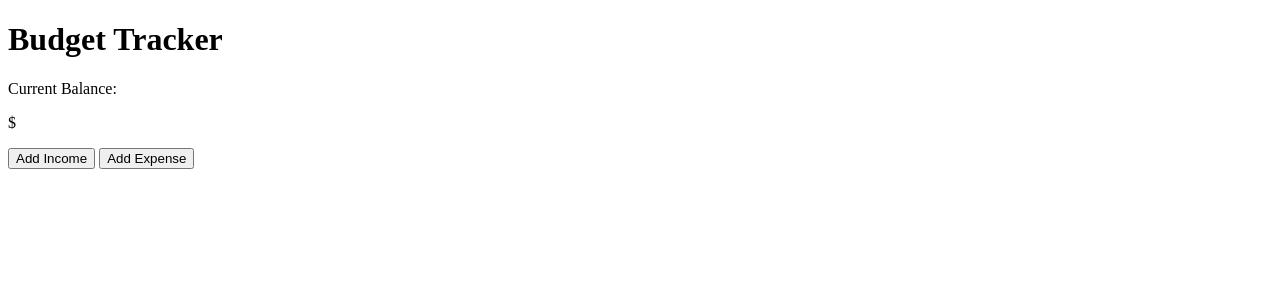
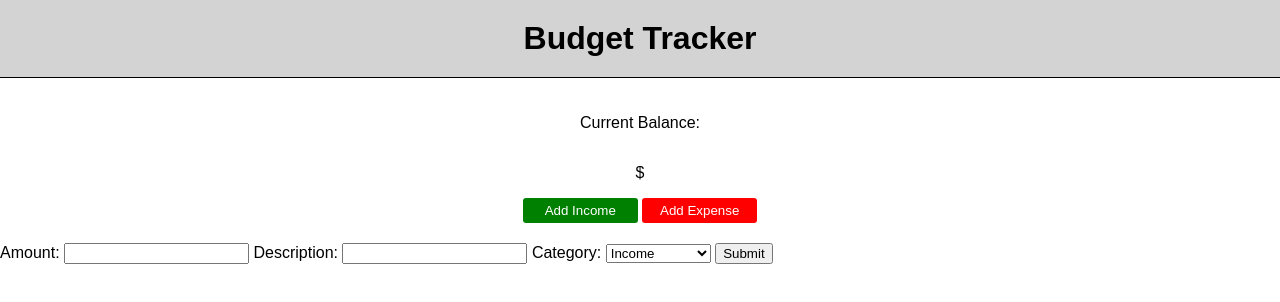
Before and after one commit to robertmorganofficial/javascript-practice, a plain HTML site: page expense_tracker/index.html in a window 1280 px wide. Drawn offline with Linux system fonts and the light colour scheme.

Commit message:
Add form fields and styling for expense tracking

```diff
--- a/expense_tracker/index.html
+++ b/expense_tracker/index.html
@@ -4,20 +4,39 @@
     <meta charset="UTF-8">
     <meta name="viewport" content="width=device-width, initial-scale=1.0">
     <title>Expense Tracker</title>
+    <link rel="stylesheet" href="styles.css">
 </head>
 <body>
     <div class="title-container">
-        <h1>Budget Tracker</h1>
+        <h1 id="header">Budget Tracker</h1>
     </div>
 
     <div class="balance-container">
-        <p id="currentBalanceLabel">Current Balance:<p>
-        <p id="currentBalanceNumber">$<p>
+        <p id="currentBalanceLabel">Current Balance:</p>
+        <p id="currentBalanceNumber">$</p>
             <div class="button-container">
                 <button type="button" id="addIncome"> Add Income</button>
                 <button type="button" id="addExpense"> Add Expense</button>
             </div>
     </div>
 
+    <div class="details-container">
+        <form>
+            <label for="amount">Amount:</label>
+            <input type="text" id="amount" name="amount">
+
+            <label for="description">Description: </label>
+            <input type="text" id="description" name="description">
+
+            <label for="category">Category: </label>
+            <select id="category" name="category">
+                <option value="income">Income</option>
+                <option value="entertainment">Entertainment</option>
+                <option value="gas">Gas</option>
+            </select>
+            <input type="submit" value="Submit">
+       <form>
+    </div>
+
 </body>
 </html>
--- /dev/null
+++ b/expense_tracker/styles.css
@@ -0,0 +1,43 @@
+body {
+  margin: 0;
+  padding: 0;
+  font-family: "Gill Sans Extrabold", sans-serif;
+}
+
+.title-container{
+    background-color: lightgrey;
+    width: 100%;
+    border-bottom: 1px solid black;
+}
+
+#header{
+    text-align: center;
+    margin: 0;
+    padding: 20px;
+}
+
+.balance-container{
+    display: flex;
+    flex-direction: column;
+    justify-content: center;
+    text-align: center;
+    padding: 20px;
+}
+
+#addIncome{
+    background-color: green;
+    color: white;
+    border: none;
+    border-radius: 3px;
+    width: 115px;
+    height: 25px;
+}
+
+#addExpense{
+    background-color: red;
+    color: white;
+    border: none;
+    border-radius: 3px;
+    width: 115px;
+    height: 25px;
+}
```
